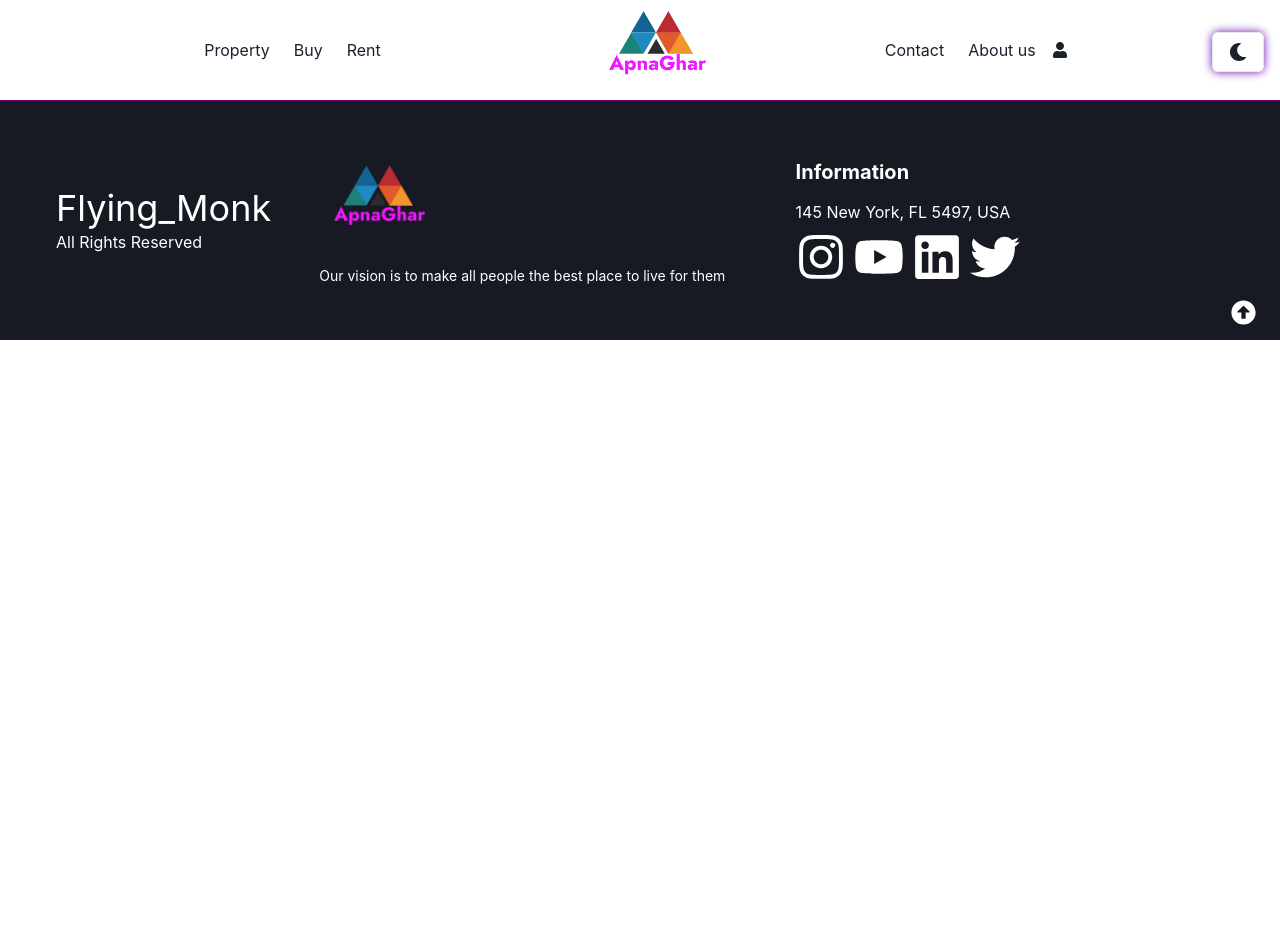
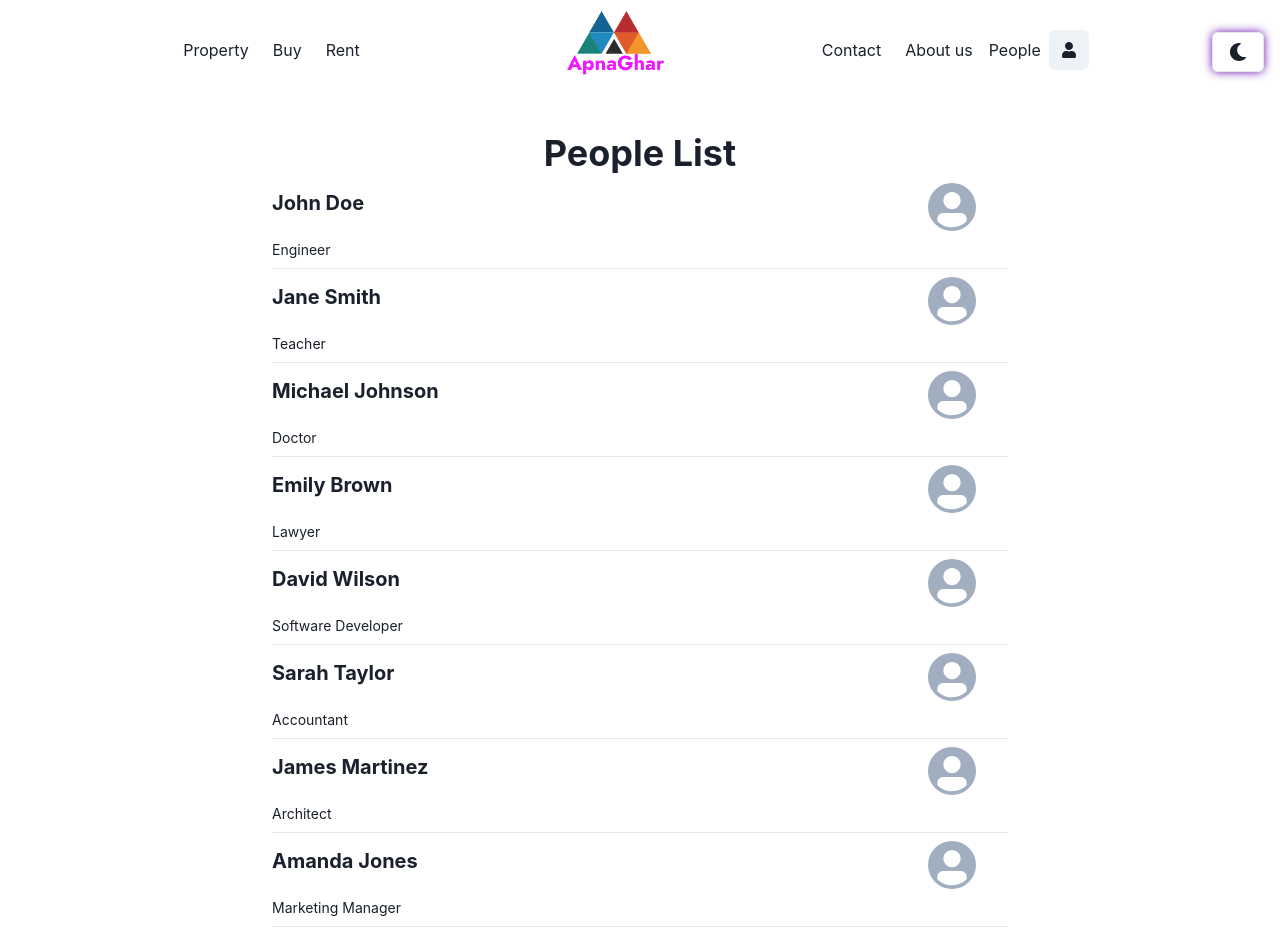
Before and after one commit to Flyingmonk01/ApnaGhar, a React (Vite) app: page /people in a window 1280 px wide. Shown: the top 933 px of the page. Before the commit the page ends 800 px from the top, so only its background shows below. Built offline with nearby package versions, Linux system fonts and the light colour scheme.

Commit message:
add people list page

```diff
--- a/src/App.jsx
+++ b/src/App.jsx
@@ -10,7 +10,8 @@ import Payment from './components/Payment/Payment';
 import Rent from './components/Rent/Rent';
 import Buy from './components/Buy/Buy';
 import Footer from './components/Footer/Footer';
-import Users from './components/Profile/Profile';
+import Users from './components/User/User';
+import People from './components/People/People';
 
 
 function App() {
@@ -28,7 +29,8 @@ function App() {
           <Route path='/Payment' element={<Payment/>}/>
           <Route path='/rent' element={<Rent />} />
           <Route path='/buy' element={<Buy />} />
-          <Route path='/profile/:id' element={<Users />} />
+          <Route path='/user/:id' element={<Users />} />
+          <Route path='/people' element={<People />} />
         </Routes>
         <Footer/>
       </Router >
--- a/src/components/Navbar/Navbar.jsx
+++ b/src/components/Navbar/Navbar.jsx
@@ -40,7 +40,7 @@ const Navbar = () => {
     }, []);
 
     return (
-        <HStack  w={'95vw'} justifyContent={"space-between"}>
+        <HStack w={'95vw'} justifyContent={"space-between"}>
             {width < 780 ? (
                 <HStack >
                     <IconButton
@@ -80,8 +80,11 @@ const Navbar = () => {
                         <Link as={ReactRouterLink} mx={['1', '2']} to={"/about"} children={"About us"} />
                         {
                             isAuthenticated ? (
-
-                                <Link as={ReactRouterLink} to={'/profile'}> <FaUser /> </Link>
+                                <>
+                                    <Link as={ReactRouterLink} to={'/people'}> People </Link>
+                                    <Link as={ReactRouterLink} to={'/user/:id'}>
+                                        <IconButton aria-label="User" _hover={{ fontSize: "lg" }}><FaUser /></IconButton> </Link>
+                                </> // Have to add the function here
 
                             ) : (<>
                                 <Button variant={'ghost'} colorScheme="purple">
@@ -113,13 +116,16 @@ const Navbar = () => {
                             {
                                 isAuthenticated ? (
 
-                                    <Link onClick={handleToggle} as={ReactRouterLink} to={'/profile'}> <FaUser /> </Link>
+                                    <>
+                                        <Link onClick={handleToggle} as={ReactRouterLink} to={'/people'}> People </Link>
+                                        <Link onClick={handleToggle} as={ReactRouterLink} to={'/user/:id'}> <FaUser /> </Link>
+                                    </>
 
                                 ) : (<>
-                                    <Button onClick={handleToggle}  variant={'ghost'} colorScheme="purple">
+                                    <Button onClick={handleToggle} variant={'ghost'} colorScheme="purple">
                                         <Link as={ReactRouterLink} to={'/login'}>Login</Link>
                                     </Button>
-                                    <Button onClick={handleToggle}  variant={'ghost'} colorScheme="purple">
+                                    <Button onClick={handleToggle} variant={'ghost'} colorScheme="purple">
                                         <Link as={ReactRouterLink} to={'/signup'}>Signup</Link>
                                     </Button>
                                 </>)
--- /dev/null
+++ b/src/components/People/People.jsx
@@ -0,0 +1,50 @@
+import { Avatar, Box, Container, HStack, Heading, Text, VStack } from "@chakra-ui/react"
+import { Link } from "react-router-dom";
+
+
+const People = () => {
+
+    const dummyPersonsData = [
+        { name: "John Doe", age: 35, occupation: "Engineer", budget: 150000 },
+        { name: "Jane Smith", age: 28, occupation: "Teacher", budget: 120000 },
+        { name: "Michael Johnson", age: 45, occupation: "Doctor", budget: 250000 },
+        { name: "Emily Brown", age: 40, occupation: "Lawyer", budget: 200000 },
+        { name: "David Wilson", age: 32, occupation: "Software Developer", budget: 180000 },
+        { name: "Sarah Taylor", age: 30, occupation: "Accountant", budget: 160000 },
+        { name: "James Martinez", age: 38, occupation: "Architect", budget: 220000 },
+        { name: "Amanda Jones", age: 42, occupation: "Marketing Manager", budget: 190000 },
+        { name: "Robert Anderson", age: 48, occupation: "Business Owner", budget: 300000 },
+        { name: "Jennifer Thomas", age: 36, occupation: "Nurse", budget: 140000 },
+        { name: "John Doe", age: 35, occupation: "Engineer", budget: 150000 },
+        { name: "Jane Smith", age: 28, occupation: "Teacher", budget: 120000 },
+        { name: "Michael Johnson", age: 45, occupation: "Doctor", budget: 250000 },
+        { name: "Emily Brown", age: 40, occupation: "Lawyer", budget: 200000 },
+        { name: "David Wilson", age: 32, occupation: "Software Developer", budget: 180000 },
+        { name: "Sarah Taylor", age: 30, occupation: "Accountant", budget: 160000 },
+        { name: "James Martinez", age: 38, occupation: "Architect", budget: 220000 },
+        { name: "Amanda Jones", age: 42, occupation: "Marketing Manager", budget: 190000 },
+        { name: "Robert Anderson", age: 48, occupation: "Business Owner", budget: 300000 },
+        { name: "Jennifer Thomas", age: 36, occupation: "Nurse", budget: 140000 }
+    ];
+
+    return (
+        <Box my={'8'} minH={'100vh'}>
+            <Heading textAlign={'center'}>People List</Heading>
+            <Container minW={'60vw'}  minH={'100vh'} >
+                {dummyPersonsData.length > 0 && dummyPersonsData.map((person, idx) =>(
+                    <VStack key={idx} alignItems={'space-between'}>
+                    <HStack justifyContent={'space-between'}>
+                        <Heading fontSize={'xl'}>
+                            <Link to={`/user/${person.name}`}>{person.name}</Link>
+                        </Heading>
+                        <Avatar mt={'2'} mr={'8'}/>
+                    </HStack>
+                        <Text fontSize={'sm'}>{person.occupation}</Text>
+                        <hr/></VStack>
+                ))}
+            </Container>
+        </Box>
+    )
+}
+
+export default People;
```
Also changed, not shown: src/components/User/User.jsx (renamed from src/components/Profile/Profile.jsx).
